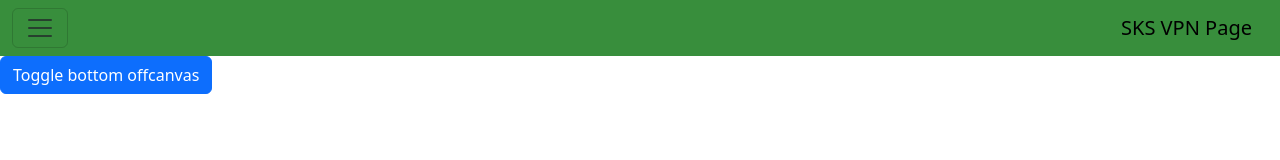
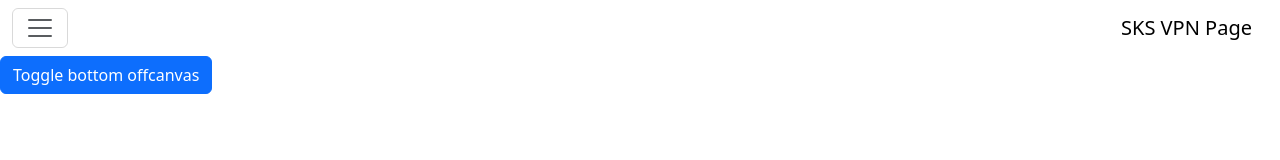
Before and after one commit to sansoe2022/sksvpn, a plain HTML site: page index.html in a window 1280 px wide. Drawn offline with nearby package versions, Linux system fonts and the light colour scheme.

Commit message:
Update index.html

```diff
--- a/index.html
+++ b/index.html
@@ -8,7 +8,7 @@
   </head>
   <body>
 
-     <nav class="navbar" style="background-color: #388E3C;">
+     <nav class="navbar" style="background-color: --bs-success-bg-subtle;">
   <!-- Navbar content -->
 <div class="container-fluid">
     <button class="navbar-toggler" type="button" data-bs-toggle="collapse" data-bs-target="#navbarTogglerDemo03" aria-controls="navbarTogglerDemo03" aria-expanded="false" aria-label="Toggle navigation">
```
